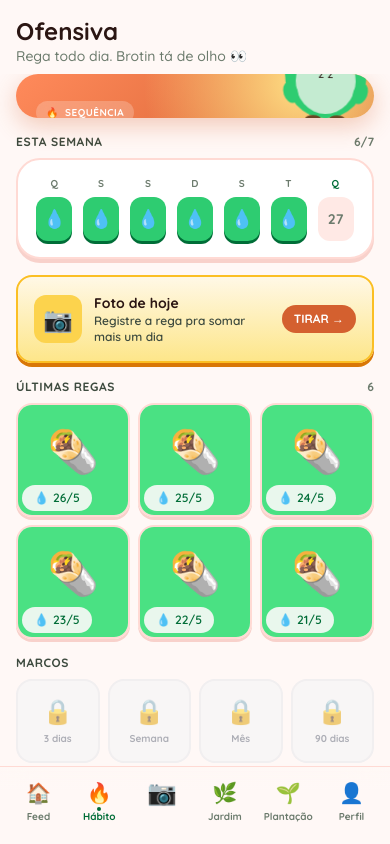
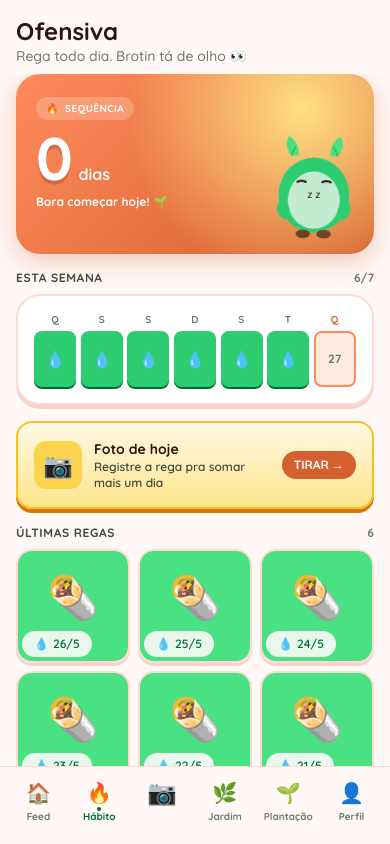
Before and after one commit to MathHenriq/ecowit, a React (Vite) app: page /streak in a window 390 px wide. Built offline with nearby package versions, Linux system fonts and the light colour scheme.

Commit message:
fix(streak): make hero + week strip responsive, no overflow on narrow screens

```diff
--- a/src/screens/Streak.tsx
+++ b/src/screens/Streak.tsx
@@ -37,18 +37,19 @@ export function Streak() {
       <div className="flex-1 overflow-y-auto px-4 pb-4 flex flex-col gap-4">
         {/* HERO — número grande do streak */}
         <div
-          className="relative rounded-3xl px-5 pt-6 pb-5 text-white overflow-hidden"
+          className="relative rounded-3xl px-5 pt-5 pb-5 text-white overflow-hidden min-h-[180px]"
           style={{
             background:
               'radial-gradient(circle at 80% 20%, #ffe084 0%, transparent 55%), linear-gradient(135deg, #ff8a5b 0%, #d4602f 100%)',
             boxShadow: '0 8px 24px rgba(212,96,47,0.3)',
           }}
         >
-          {/* Brotin no canto */}
-          <div className="absolute -right-3 -bottom-4 anim-float">
-            <Brotin size={120} mood={streak > 0 ? 'cheer' : 'sleep'} />
+          {/* Brotin no canto — contido no card, sem cortes */}
+          <div className="absolute right-2 bottom-2 anim-float pointer-events-none">
+            <Brotin size={104} mood={streak > 0 ? 'cheer' : 'sleep'} />
           </div>
 
+          <div className="relative z-10 max-w-[58%]">
             <div
               className="inline-flex items-center gap-1.5 px-2.5 py-1 rounded-full text-[10px] font-extrabold tracking-wider"
               style={{ background: 'rgba(255,255,255,0.22)', backdropFilter: 'blur(8px)' }}
@@ -58,15 +59,15 @@ export function Streak() {
 
             <div className="flex items-baseline gap-2 mt-2">
               <div
-              className="text-7xl font-extrabold leading-none"
+                className="text-6xl font-extrabold leading-none"
                 style={{ letterSpacing: '-0.04em', textShadow: '0 4px 0 rgba(0,0,0,0.15)' }}
               >
                 {streak}
               </div>
-            <div className="text-lg font-extrabold opacity-95">{streak === 1 ? 'dia' : 'dias'}</div>
+              <div className="text-base font-extrabold opacity-95">{streak === 1 ? 'dia' : 'dias'}</div>
             </div>
 
-          <p className="text-sm font-bold mt-1 max-w-[210px]">
+            <p className="text-xs font-bold mt-1.5 leading-snug">
               {streak === 0
                 ? 'Bora começar hoje! 🌱'
                 : streak < 7
@@ -75,6 +76,7 @@ export function Streak() {
                 ? 'Você tá voando 🚀'
                 : 'Lenda absoluta 👑'}
             </p>
+          </div>
         </div>
 
         {/* SEMANA */}
@@ -88,27 +90,28 @@ export function Streak() {
             </span>
           </div>
           <Card padding="sm">
-            <div className="flex justify-between gap-1.5">
+            <div className="flex gap-1 w-full">
               {week.map((d, i) => (
-                <div key={i} className="flex-1 flex flex-col items-center gap-1.5">
+                <div key={i} className="flex-1 min-w-0 flex flex-col items-center gap-1">
                   <div
                     className={`text-[10px] font-extrabold tracking-wider ${
-                      d.isToday ? 'text-[var(--color-leaf-700)]' : 'text-[var(--color-ink-faint)]'
+                      d.isToday ? 'text-[#d4602f]' : 'text-[var(--color-ink-faint)]'
                     }`}
                   >
                     {d.weekday}
                   </div>
                   <div
-                    className={`w-9 h-11 rounded-xl flex items-center justify-center transition-all ${
+                    className={`w-full aspect-[3/4] rounded-lg flex items-center justify-center transition-all ${
                       d.watered
                         ? 'bg-[var(--color-leaf-500)] text-white'
                         : 'bg-[var(--color-earth-100)] text-[var(--color-ink-faint)]'
-                    } ${d.isToday ? 'ring-2 ring-[#ff8a5b] ring-offset-2 ring-offset-white' : ''}`}
+                    } ${d.isToday ? 'border-2 border-[#ff8a5b]' : ''}`}
                     style={{
-                      boxShadow: d.watered ? '0 3px 0 var(--color-leaf-700)' : 'none',
+                      boxShadow: d.watered ? '0 2px 0 var(--color-leaf-700)' : 'none',
+                      maxWidth: '42px',
                     }}
                   >
-                    {d.watered ? <span className="text-lg">💧</span> : <span className="font-bold text-sm">{d.day}</span>}
+                    {d.watered ? <span className="text-base">💧</span> : <span className="font-bold text-xs">{d.day}</span>}
                   </div>
                 </div>
               ))}
```
Lines whose indentation alone changed are shown as unchanged.
